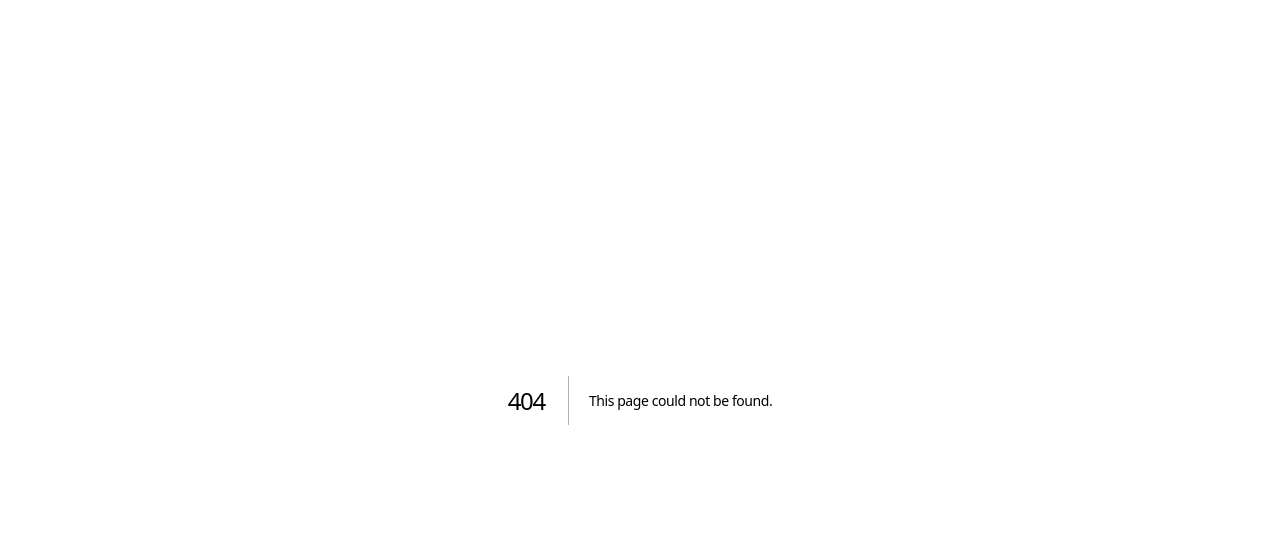
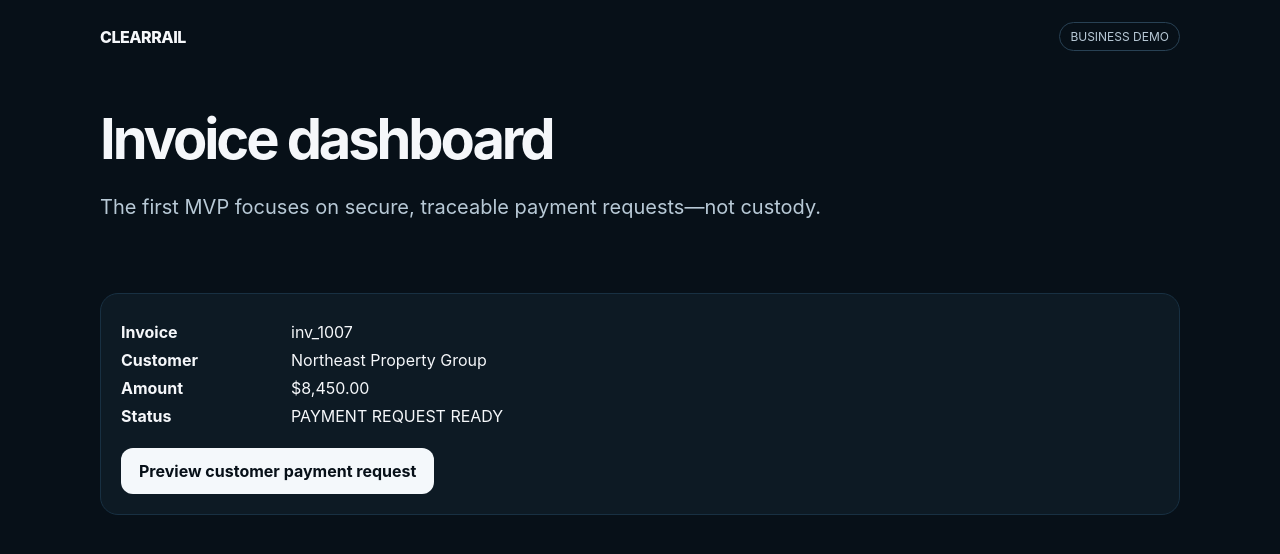
Before and after one commit to kronoke/ClearRail, a Next.js app: page /dashboard in a window 1280 px wide. Before the commit this address had no page. Shown: the top 554 px of the page. Built offline with nearby package versions, Linux system fonts and the light colour scheme.

Commit message:
Add merchant demo dashboard

```diff
--- /dev/null
+++ b/app/dashboard/page.tsx
@@ -0,0 +1,2 @@
+const demo = {id:'inv_1007', customer:'Northeast Property Group', amount:'$8,450.00', status:'PAYMENT REQUEST READY', token:'demo-secure-request'};
+export default function Dashboard(){return <main className="container"><nav className="nav"><a className="brand" href="/">CLEARRAIL</a><div className="badge">BUSINESS DEMO</div></nav><section className="hero" style={{paddingTop:40}}><h1 style={{fontSize:56}}>Invoice dashboard</h1><p className="lead">The first MVP focuses on secure, traceable payment requests—not custody.</p></section><div className="card"><div className="kv"><b>Invoice</b><span>{demo.id}</span></div><div className="kv"><b>Customer</b><span>{demo.customer}</span></div><div className="kv"><b>Amount</b><span>{demo.amount}</span></div><div className="kv"><b>Status</b><span>{demo.status}</span></div><a className="cta" href={`/pay/${demo.token}`}>Preview customer payment request</a></div></main>}
```
